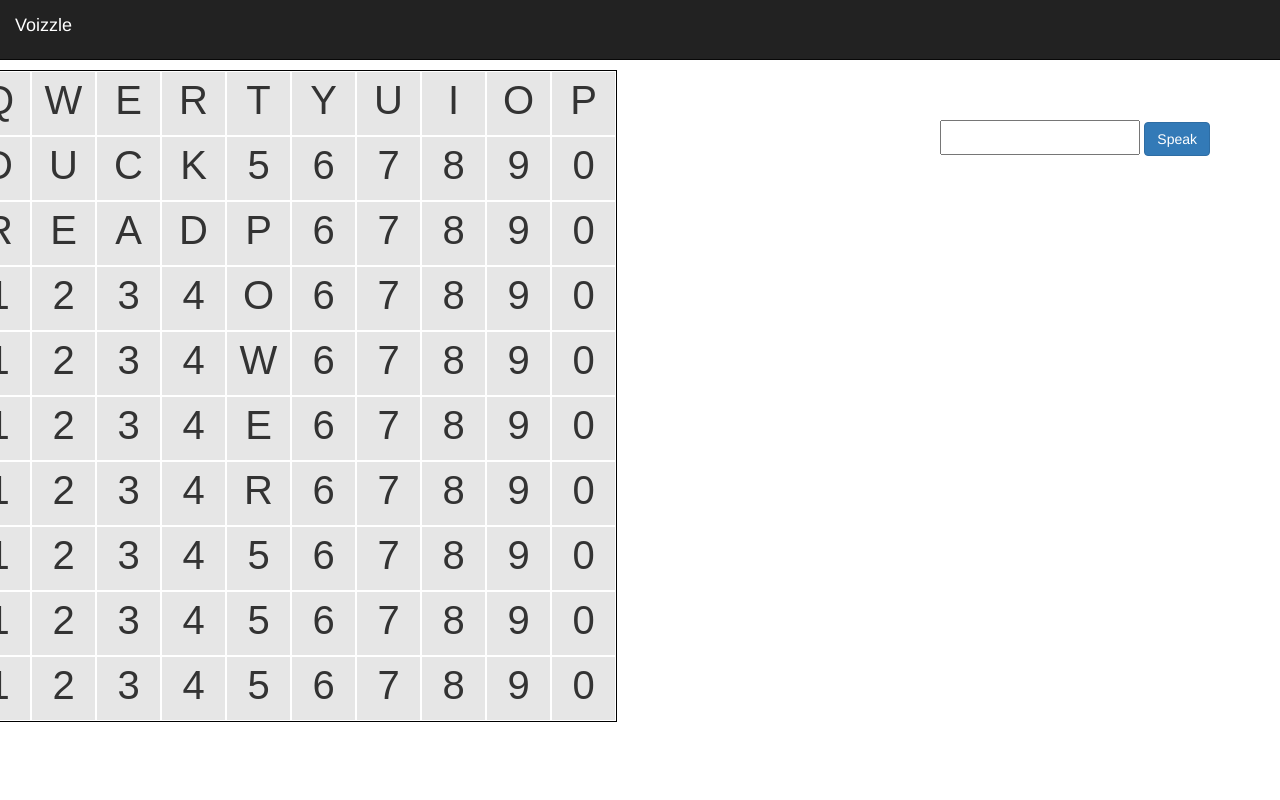
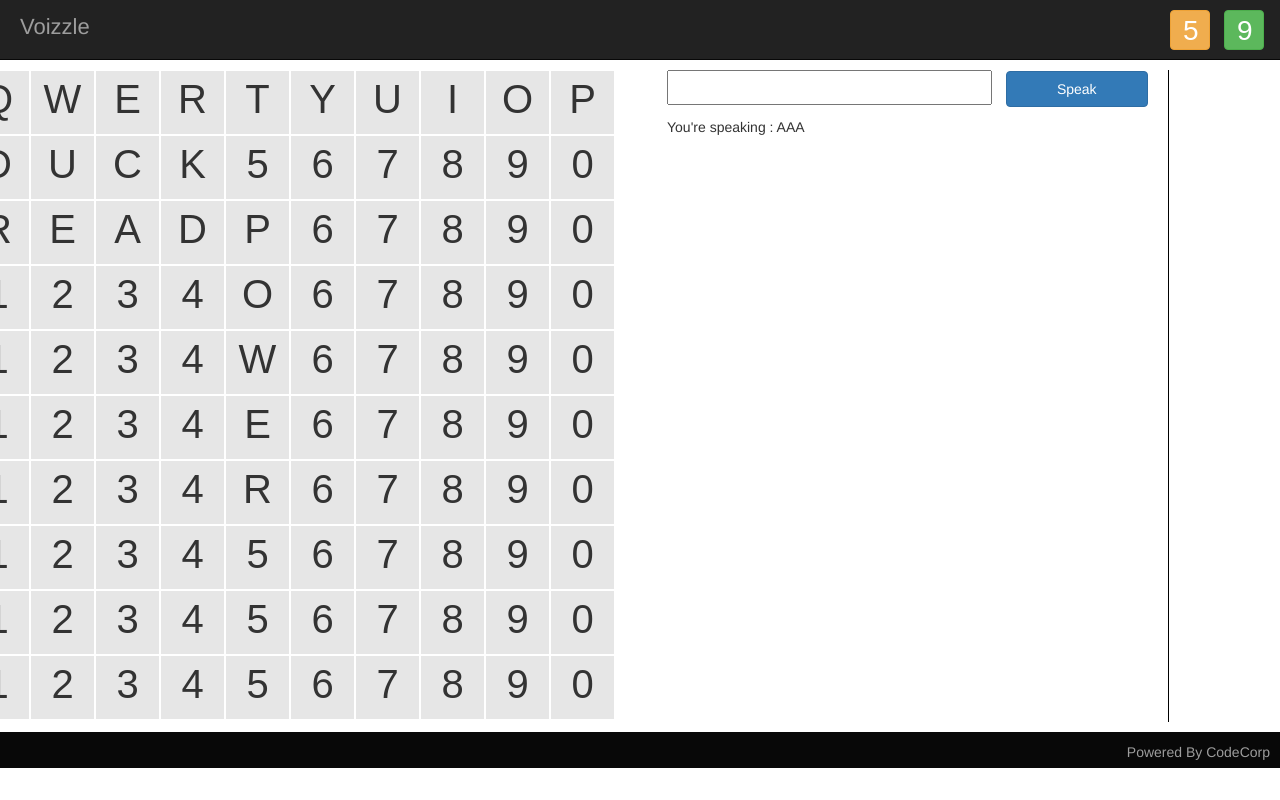
Before and after one commit to CodeCorp/Voizzle, a website: page index.html in a window 1280 px wide. Drawn offline with Linux system fonts and the light colour scheme.

Commit message:
Updated Design

```diff
--- a/index.html
+++ b/index.html
@@ -18,19 +18,30 @@
 	        <div class="navbar-header">
 	          <a class="navbar-brand" href="#">Voizzle</a>
 	        </div>
-	        <div id="navbar" class="collapse navbar-collapse">
-
+	        <div id="score-board">
+	        	<div class="btn btn-circle btn-warning score-wrapper"><p class="score">5</p></div>
+	        	<div class="btn btn-circle btn-success score-wrapper"><p class="score">9</p></div>
 	        </div>
 	    </nav>
 		<div class="container">
 			<div id="puzzle-wrapper">
 
 			</div>
-			<div id="input-wrapper">
-				<input type="text" class="" id="voice-input">
-				<button id="mic" type="button" class="btn btn-primary" onclick="toggleDictation()">Speak</button>
+			<div id="right-area-wrapper">
+				<div id="input-wrapper">
+					<input type="text" class="" id="voice-input">
+					<button id="mic" type="button" class="btn btn-primary" onclick="toggleDictation()">Speak</button>
+				</div>
+				<div id="interim-wrapper">
+					<span>You're speaking : </span>
+					<span id="interim">AAA</span>
+				</div>
 			</div>
-			<div id="interim"></div>
+			<div id="timer">
+			</div>
+		</div>
+		<div id="footer">
+			 <a id="footer-text" href="https://github.com/CodeCorp" target="_blank">Powered By CodeCorp</a>
 		</div>
 	</body>
 </html>
--- a/style/style.css
+++ b/style/style.css
@@ -4,14 +4,55 @@
   box-sizing: border-box;
 }
 
+.container{
+
+}
+
 #top-nav{
 	height: 60px !important;
+}
+
+.navbar-brand{
+	margin-top: 2px;
+	margin-left: 5px;
+	font-size: 22px !important;
+}
+
+#score-board{
+	height: 60px;
+	width: 200px;
+	float: right;
+	margin-right: -80px;
+}
+
+.score-wrapper{
+	height: 40px;
+	width: 40px;
+	margin-top: 10px;
+	display: inline-block;
+	margin-left: 10px;
+}
+
+.score{
+	font-size: 28px;
+	font-family: sans-serif;
+	text-align: center;
+	line-height: 30px;
+	margin-top: -1px;
+}
+
+#score-1{
+	color: black;
+}
+
+#score-2{
+	color: white;
 }
 
 #puzzle-wrapper{
 	height: 652px; /*2px extra for border*/
 	width: 652px; /*2px extra for border*/
-	border: 1px solid black;
+	/*border: 1px solid black;*/
 	margin-top: 70px;
 	margin-left: -105px;
 	float: left;
@@ -33,15 +74,57 @@
 }
 
 .highlighted{
-	background-color: yellow;
+	background-color: #f0ad4e;
 }
 
 #voice-input{
-	width: 200px;
+	width: 325px;
 	height: 35px;
 }
 
-#input-wrapper{
-	margin-top: 120px;
+#mic{
+	margin-left: 10px;
+	padding: 7px 50px;
+}
+
+#right-area-wrapper{
+	height: 652px;
+	width: auto;
+	/*border: 1px solid black;*/
+	margin-top: 70px;
+	float: left;
+	padding-left: 50px;
+}
+
+#interim-wrapper{
+	margin-top: 10px;
+}
+
+#timer{
+	margin-left: 20px;
+	height: 652px;
+	border-left: 1px solid black;
+	width: 40px;
+	margin-top: 70px;
+	float: left;
+}
+
+#footer{
+	width: 100%;
+	height: 36px;
+	background-color: #080808;
+	margin-top: 10px;
+	color: #9d9d9d;
+}
+
+#footer a{
+	margin-top: 10px;
+	margin-right: 10px;
 	float: right;
+	color: #9d9d9d;
+	text-decoration: none;
 }
+
+#footer :hover{
+	color: white;
+}
```
